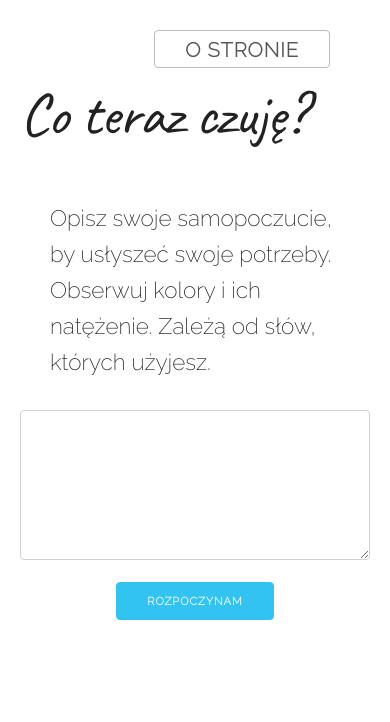
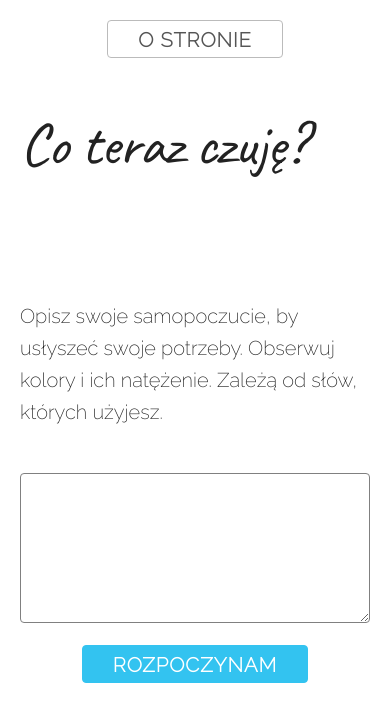
Before and after one commit to meoke/whatdoifeel, a website built with webpack: page src/index.html in a window 390 px wide. Built offline with nearby package versions, Linux system fonts and the light colour scheme.

Commit message:
Fix css mobile and desktop

```diff
--- a/src/css/style.css
+++ b/src/css/style.css
@@ -41,39 +41,30 @@ h1 {
     font-size: 4em;
 }
 
+button, p, textarea {
+    font-size: 2rem;
+}
+
+button {
+    margin: auto;
+    display: block;
+}
+
 /* |   Visibility */
 
 .hide{
     visibility: hidden;
 }
 
+#restartEvaluationBtn {
+    display: none;
+}
+
 /* |   Specific */
 
-#closeAboutBtn {
-    width: 100%;
-}
-
-.emotionDot {
-    position: absolute;
-    border-radius: 50%;
-    z-index: -1;
-}
-
-#titleContainer {
-    position: relative;
-}
-
-#feelingsInput {
-    height: 150px;
-}
-
-.toggleEvaluationBtn {
-    margin: auto;
+#aboutButton {
+    margin: 20px auto;
     display: block;
-}
-
-#restartEvaluationBtn{
-    display: none;
 }
 
 #aboutContainer {
@@ -81,12 +72,41 @@ h1 {
     padding: 2rem;
 }
 
-#aboutButton {
-    margin-top: 30px;
-    margin-right: 60px;;
-    float: right;
-    font-size: 2rem;
+#closeAboutBtn {
+    width: 100%;
+}
+
+#evaluationContainer {
+    margin: 50px 0px;
     position: relative;
+}
+
+#feelingsInput {
+    height: 150px;
+    border-color: grey;
+}
+
+#titleContainer {
+    position: relative;
+    height: 100px;
+}
+
+.emotionDot {
+    position: absolute;
+    border-radius: 50%;
+}
+
+#title {
+    position: relative;
+}
+
+#dotsContainer {
+    position: relative;
+    height: 100%;
+}
+
+#instruction {
+    padding: 20px 0px;
 }
 
 #wordsHints {
@@ -99,27 +119,26 @@ h1 {
     width: 760px;
 }
 
+
+
 @media only screen and (max-width: 768px) {
     #wordsColumn .columns {
-        width:auto;
+        width: auto;
     }
 }
 
-
-#instruction {
-    font-size: 1.5em;
-    margin: 30px;
+.margin-right {
+    margin-right: 20px;
 }
 
 @media only screen and (min-width: 1100px) {
+    #aboutButton {
+        margin-top: 30px;
+        margin-right: 150px;
+    }
+
     #wordsColumn {
         width: inherit;
-    }
-
-    #feelingsInput {
-        border-color: grey;
-        margin-bottom: 20px;
-        font-size: 1.2em;
     }
 
     .add-padding-bottom {
--- a/src/index.html
+++ b/src/index.html
@@ -86,17 +86,16 @@
             <div id="evaluationContainer">
                 <div id="titleContainer" class="row">
                     <h1 id="title" class="five columns">Co teraz czuję?</h1>
-                    <div id="dotsContainer" class="seven columns"></div>
+                    <div id="dotsContainer" class="seven columns u-full-width"></div>
                 </div>
                 <div id="instruction">
                     <p>Opisz swoje samopoczucie, by usłyszeć swoje potrzeby. Obserwuj kolory i ich natężenie. Zależą od słów, których użyjesz.</p>
                 </div>
-                <div class="add-padding-bottom">
+                <div>
                     <textarea id="feelingsInput" type="text" disabled="true"
-                        class="u-full-width add-padding-bottom"></textarea>
+                        class="u-full-width"></textarea>
                     <button id="startEvaluationBtn" class="button-primary toggleEvaluationBtn">Rozpoczynam</button>
-                    <button id="restartEvaluationBtn" class="toggleEvaluationBtn"><span class="to-left">Od nowa</span> <span class="to-right"><i
-                            class="fas fa-undo"></i></span></button>
+                    <button id="restartEvaluationBtn" class="toggleEvaluationBtn"><span class="margin-right">Od nowa</span> <i class="fas fa-undo"></i></button>
                 </div>
             </div>
             <div id="wordsHints">
--- a/src/js/views/Evaluation.js
+++ b/src/js/views/Evaluation.js
@@ -192,7 +192,7 @@ export class EmotionalStateEvaluationView {
         const maxWidth = 20;
         const pies = v => {return Math.max(10, v*maxWidth/7);};
 
-        const randPos = () => {return `${_.random(30,90)}%`;};
+        const randPos = () => {return `${_.random(0,90)}%`;};
         d.addClass("emotionDot");
         d.css("width", `${pies(strength)}px`);
         d.css("height", `${pies(strength)}px`);
```
